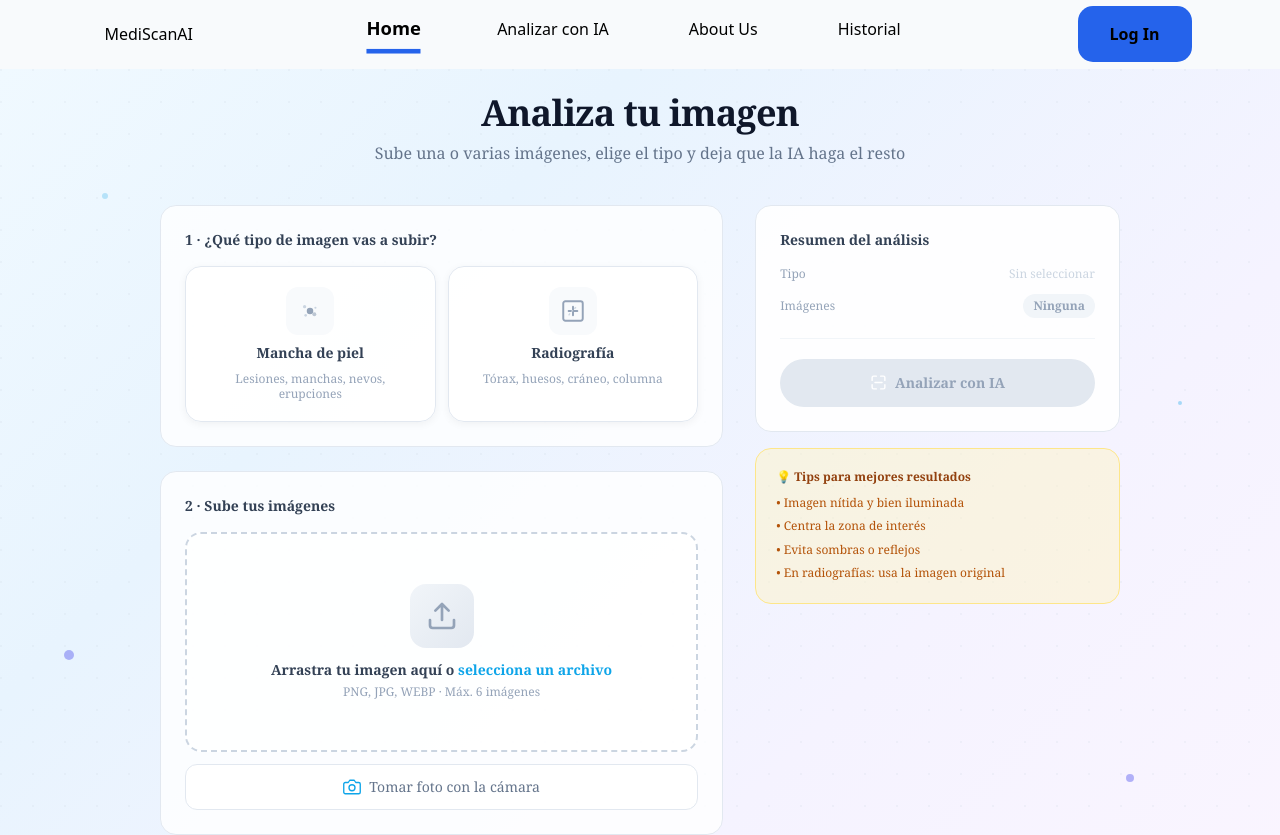
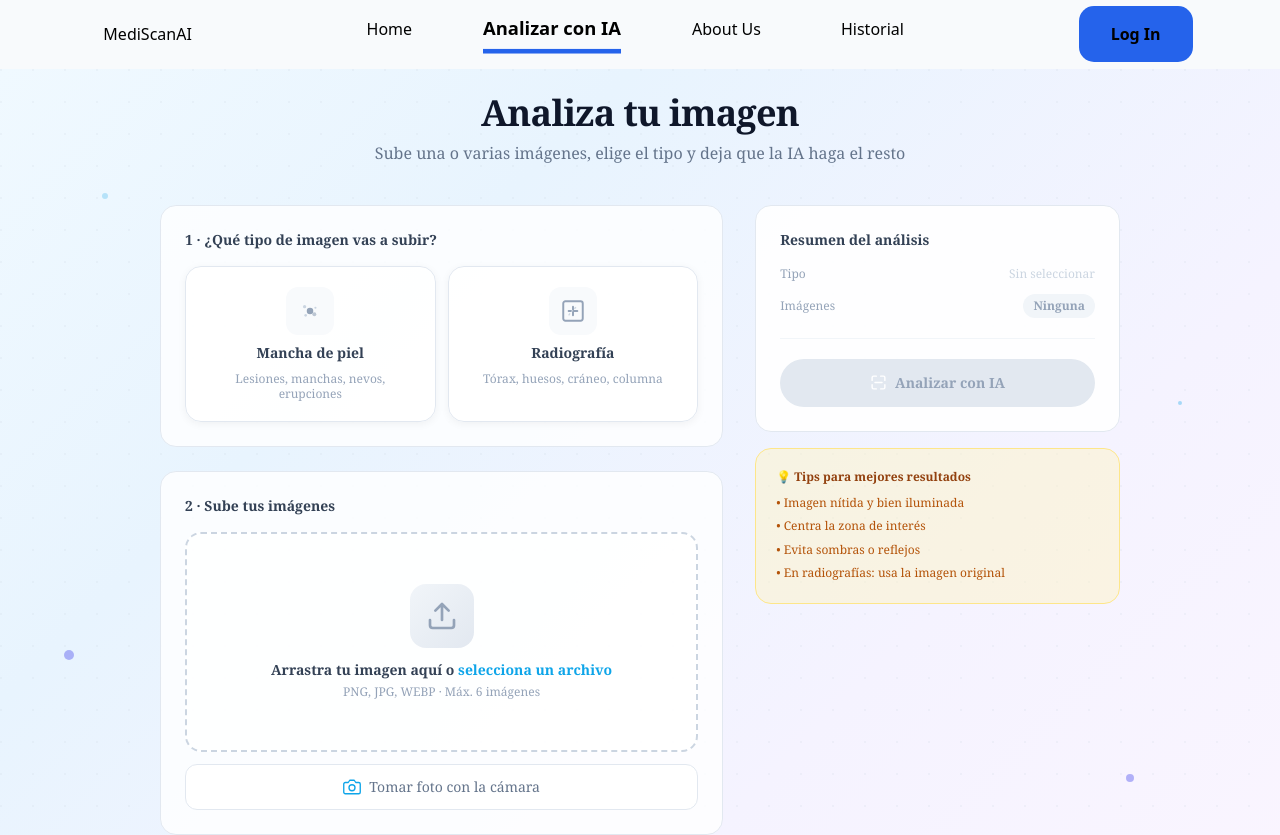
Before and after one commit to Frosmin/hack-tech4future, a React app in the folder frontend/: page /analizar/1 in a window 1280 px wide. Shown: the top 835 px of the page. Built offline with nearby package versions, Linux system fonts and the light colour scheme; the HTML template or start-up script is replaced by a standard one.

Commit message:
update: header

```diff
--- a/frontend/src/components/header/Header.jsx
+++ b/frontend/src/components/header/Header.jsx
@@ -31,7 +31,7 @@ const Header = () => {
           Home
         </Link>
         <Link
-          to={"/analizar"}
+          to={"/analizar/0"}
           className={`${currentPath === "/analizar" ? styles.isActive : ""}`}
           onClick={() => handleClick("/analizar")}
         >
@@ -44,7 +44,7 @@ const Header = () => {
         >
           About Us
         </Link>
-                <Link
+        <Link
           to={"/dashboard"}
           className={`${currentPath === "/dashboard" ? styles.isActive : ""}`}
           onClick={() => handleClick("/dashboard")}
--- a/frontend/src/pages/analizar/Analizar.jsx
+++ b/frontend/src/pages/analizar/Analizar.jsx
@@ -1,9 +1,10 @@
-import { useState } from "react";
+import { useEffect, useState } from "react";
 import ImageUploadZone from "./components/ImageUploadZone";
 import ImageTypeSelector from "./components/ImageTypeSelector";
 import FloatingParticle from "../home/components/FloatingParticle";
 import { PARTICLES } from "../../utils/homeData";
 import ResultsPage from "./ResultsPage"; // Importamos el generador de resultados
+import usePath from "../../stores/path.store";
 
 const SpinnerIcon = () => (
   <svg
@@ -43,6 +44,11 @@ export default function AnalyzePage() {
   const [type, setType] = useState(null); // "skin" | "xray"
   const [loading, setLoading] = useState(false);
   const [error, setError] = useState("");
+
+  const { updatePath } = usePath()
+  useEffect(() => {
+    updatePath('/analizar')
+  }, [])
 
   // Nuevo Estado para guardar la respuesta de Go
   const [analysisResult, setAnalysisResult] = useState(null);
```
